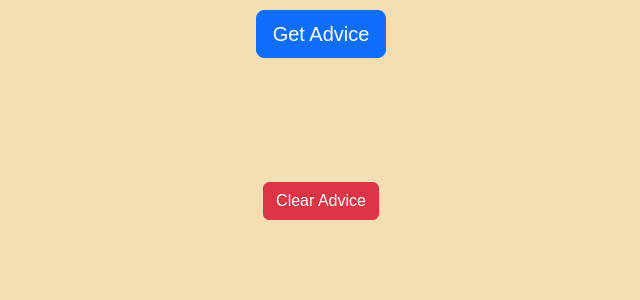
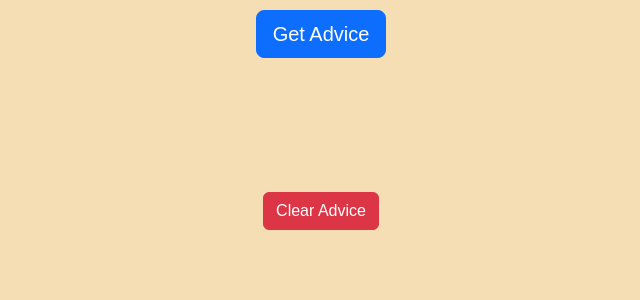
Before and after one commit to dakota-whitney/advice-giver, a React (Create React App) app: page / in a window 1280 px wide. Shown: the top 300 px of the page, without its empty margins (319-959 px from the left). Built offline with nearby package versions, Linux system fonts and the light colour scheme.

Commit message:
Add localStorage

```diff
--- a/src/styles.css
+++ b/src/styles.css
@@ -13,6 +13,10 @@ body {
 }
 
 ul {
-  margin: 10% 0 10px 0;
+  margin-top: 10%;
   font-size: 20px;
 }
+
+.btn-danger {
+  margin-top: 10px;
+}
```
